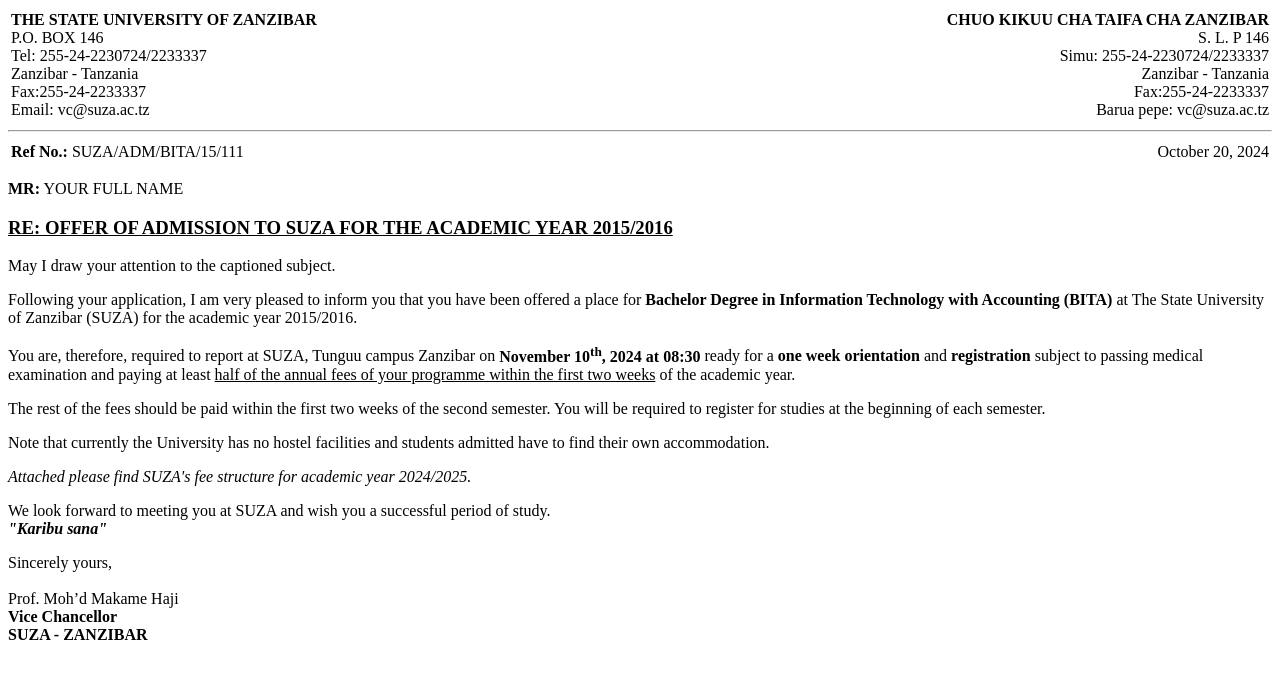
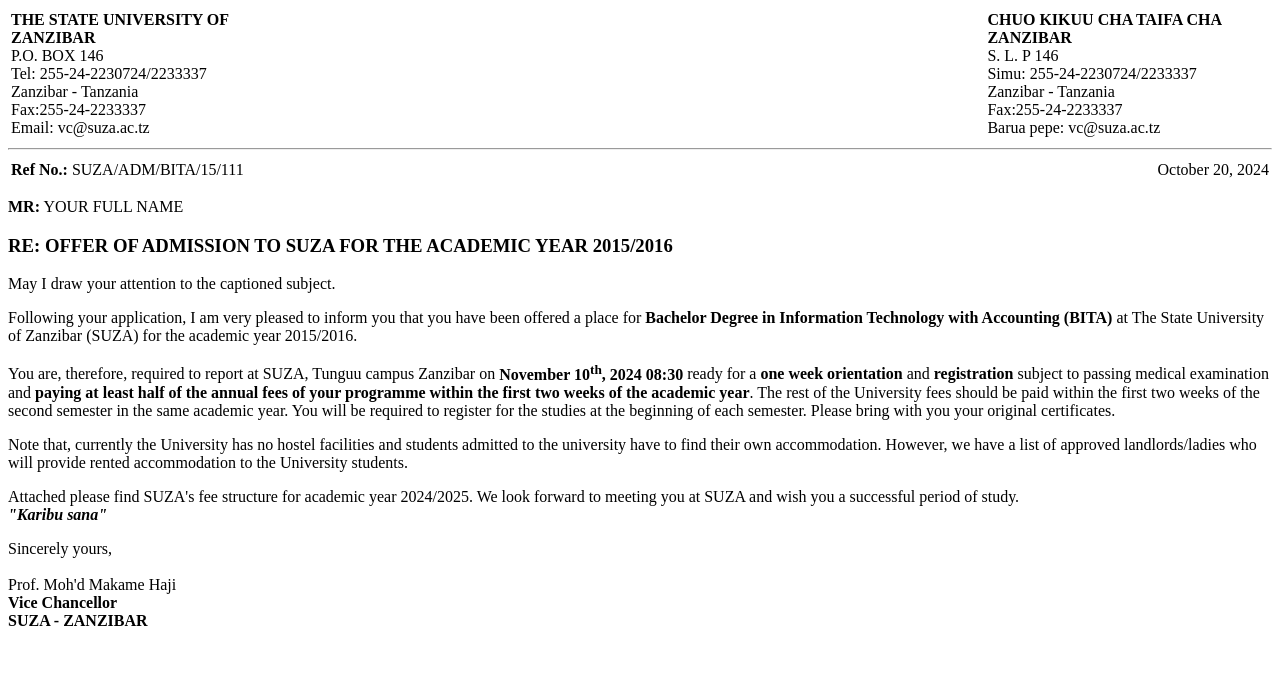
Before and after one commit to Fasan432/ADVANCED-WEB, a plain HTML site: page Basic.html in a window 1280 px wide. Drawn offline with Linux system fonts and the light colour scheme.

Commit message:
Update Basic.html

```diff
--- a/Basic.html
+++ b/Basic.html
@@ -17,9 +17,16 @@
                 Fax:255-24-2233337<br>
                 Email: vc@suza.ac.tz
             </td>
+<td></td><td></td><td></td><td></td><td></td><td></td><td></td><td></td><td></td><td></td><td></td><td></td><td></td><td></td><td></td><td></td><td></td><td></td><td></td><td></td><td></td><td></td><td></td><td></td>
+<td></td><td></td><td></td><td></td><td></td><td></td><td></td><td></td><td></td><td></td><td></td><td></td><td></td><td></td><td></td><td></td><td></td><td></td><td></td><td></td><td></td><td></td>
+<td></td><td></td><td></td><td></td><td></td><td></td><td></td><td></td><td></td><td></td><td></td><td></td><td></td><td></td><td></td><td></td><td></td><td></td><td></td><td></td><td></td><td></td>
+<td></td><td></td><td></td><td></td><td></td><td></td><td></td><td></td><td></td><td></td><td></td><td></td><td></td><td></td><td></td><td></td><td></td><td></td><td></td><td></td><td></td><td></td>
+<td></td><td></td><td></td><td></td><td></td><td></td><td></td><td></td><td></td><td></td><td></td><td></td><td></td><td></td><td></td><td></td><td></td><td></td><td></td><td></td><td></td><td></td>
+<td></td><td></td><td></td><td></td><td></td><td></td><td></td><td></td><td></td><td></td><td></td><td></td><td></td><td></td><td></td><td></td><td></td><td></td><td></td><td></td><td></td><td></td>
+<td></td><td></td><td></td><td></td><td></td><td></td><td></td><td></td><td></td><td></td><td></td><td></td><td></td><td></td><td></td><td></td><td></td><td></td><td></td><td></td><td></td><td></td>
+<td></td><td></td><td></td><td></td><td></td><td></td><td></td><td></td><td></td><td></td><td></td><td></td><td></td><td></td><td></td><td></td><td></td><td></td><td></td><td></td>
 
-
-            <td align="right">
+            <td align="left">
                 <b>CHUO KIKUU CHA TAIFA CHA ZANZIBAR</b><br>
                 S. L. P 146<br>
                 Simu: 255-24-2230724/2233337<br>
@@ -42,7 +49,7 @@
 
     <p><b>MR:</b> YOUR FULL NAME</p>
 
-    <h3><u>RE: OFFER OF ADMISSION TO SUZA FOR THE ACADEMIC YEAR 2015/2016</u></h3>
+    <h3>RE: OFFER OF ADMISSION TO SUZA FOR THE ACADEMIC YEAR 2015/2016</h3>
 
     <p>May I draw your attention to the captioned subject.</p>
 
@@ -53,34 +60,29 @@
     </p>
 
     <p>
-        You are, therefore, required to report at SUZA, Tunguu campus Zanzibar on
-        <b>November 10<sup>th</sup>, 2024 at 08:30</b> ready for a <b>one week orientation</b> and <b>registration </b>
-        subject to passing medical examination and paying at least
-        <u>half of the annual fees of your programme within the first two weeks</u> of the academic year.
+        You are, therefore, required to report at SUZA, Tunguu campus Zanzibar on <b>November 10<sup>th</sup>, 2024 08:30</b>
+ready for a <b>one week orientation</b> and <b>registration</b> subject to passing medical examination and <b>paying at
+least half of the annual fees of your programme within the first two weeks of the academic year</b>. The
+rest of the University fees should be paid within the first two weeks of the second semester in the same
+academic year. You will be required to register for the studies at the beginning of each semester. Please bring
+with you your original certificates.
     </p>
 
     <p>
-        The rest of the fees should be paid within the first two weeks of the second semester.
-        You will be required to register for studies at the beginning of each semester.
+        Note that, currently the University has no hostel facilities and students admitted to the university have to
+find their own accommodation. However, we have a list of approved landlords/ladies who will provide
+rented accommodation to the University students.
     </p>
 
     <p>
-        Note that currently the University has no hostel facilities and students admitted
-        have to find their own accommodation.
-    </p>
-
-    <p>
-        <i>Attached please find SUZA's fee structure for academic year 2024/2025.</i>
-    </p>
-
-    <p>
+        Attached please find SUZA's fee structure for academic year 2024/2025.
         We look forward to meeting you at SUZA and wish you a successful period of study.<br>
         <b><i>"Karibu sana"</i></b>
     </p>
 
     <p>
         Sincerely yours,<br><br>
-        Prof. Moh’d Makame Haji<br>
+        Prof. Moh'd Makame Haji<br>
        <b>Vice Chancellor</b><br>
         <b>SUZA - ZANZIBAR</b>
     </p>
```
